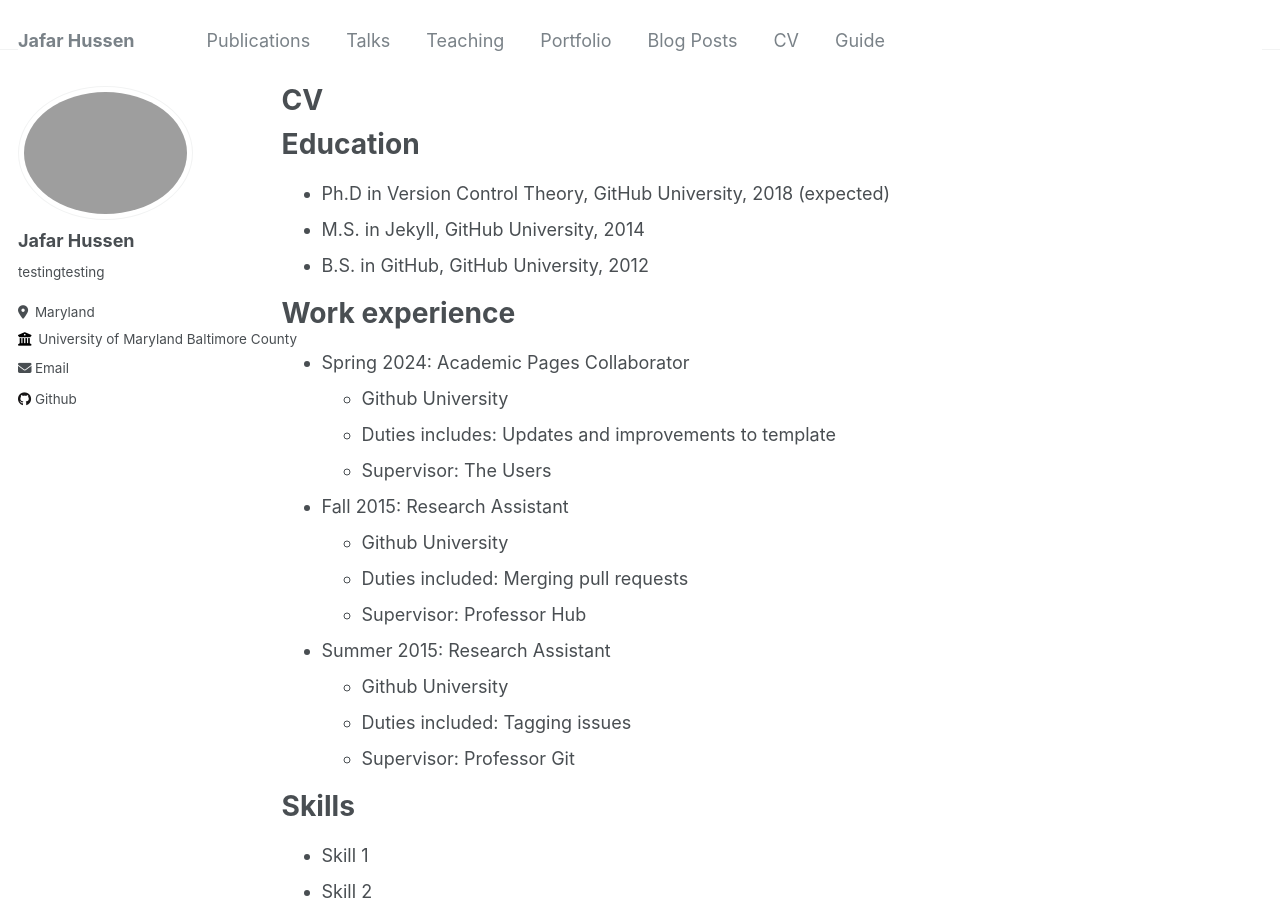
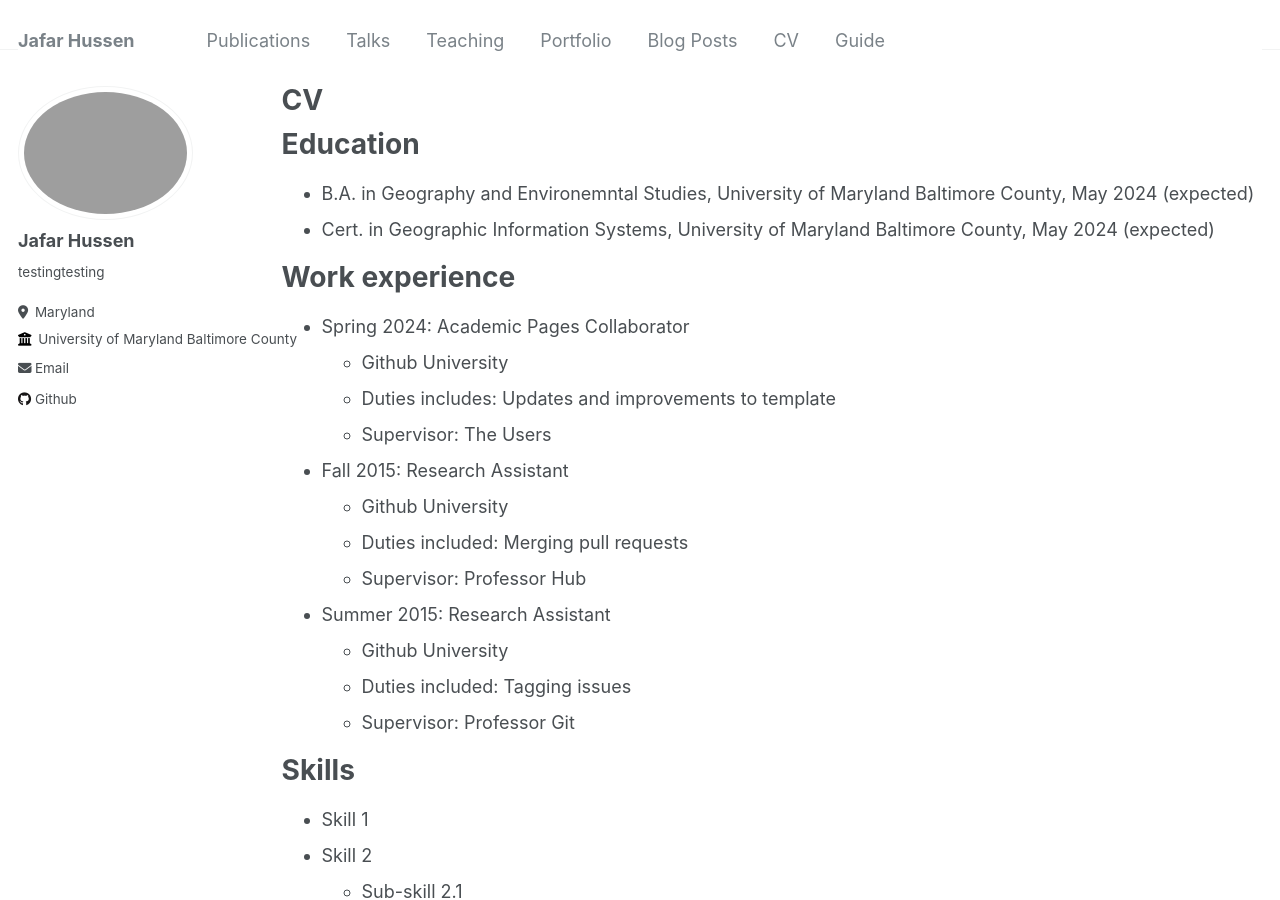
Before and after one commit to jafarhussen100/jafarhussen100.github.io, a Jekyll site: the page built from _pages/cv.md, in a window 1280 px wide and 900 px high. Built offline with Jekyll 4.4.1, drawn with Linux system fonts in a browser that asks for light colours.

Commit message:
Update cv.md

```diff
--- a/_pages/cv.md
+++ b/_pages/cv.md
@@ -11,9 +11,8 @@ redirect_from:
 
 Education
 ======
-* Ph.D in Version Control Theory, GitHub University, 2018 (expected)
-* M.S. in Jekyll, GitHub University, 2014
-* B.S. in GitHub, GitHub University, 2012
+* B.A. in Geography and Environemntal Studies, University of Maryland Baltimore County, May 2024 (expected)
+* Cert. in Geographic Information Systems, University of Maryland Baltimore County, May 2024 (expected)
 
 Work experience
 ======
```
